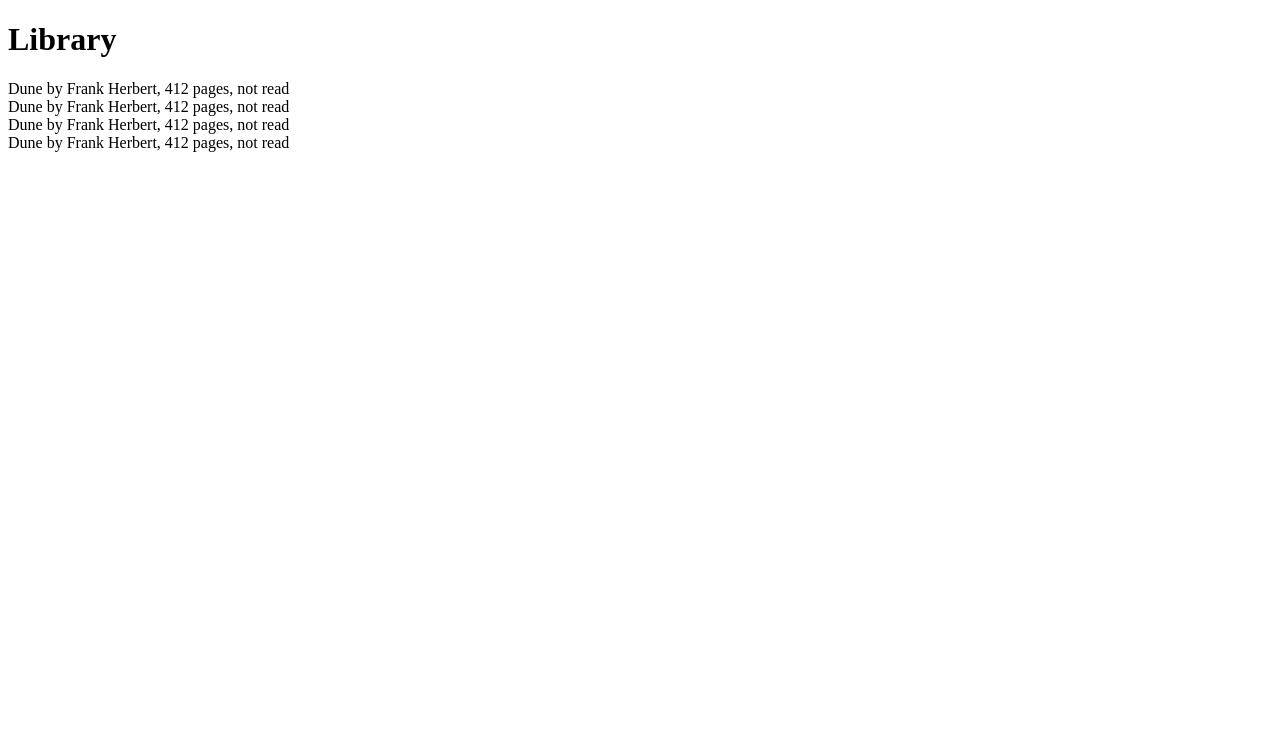
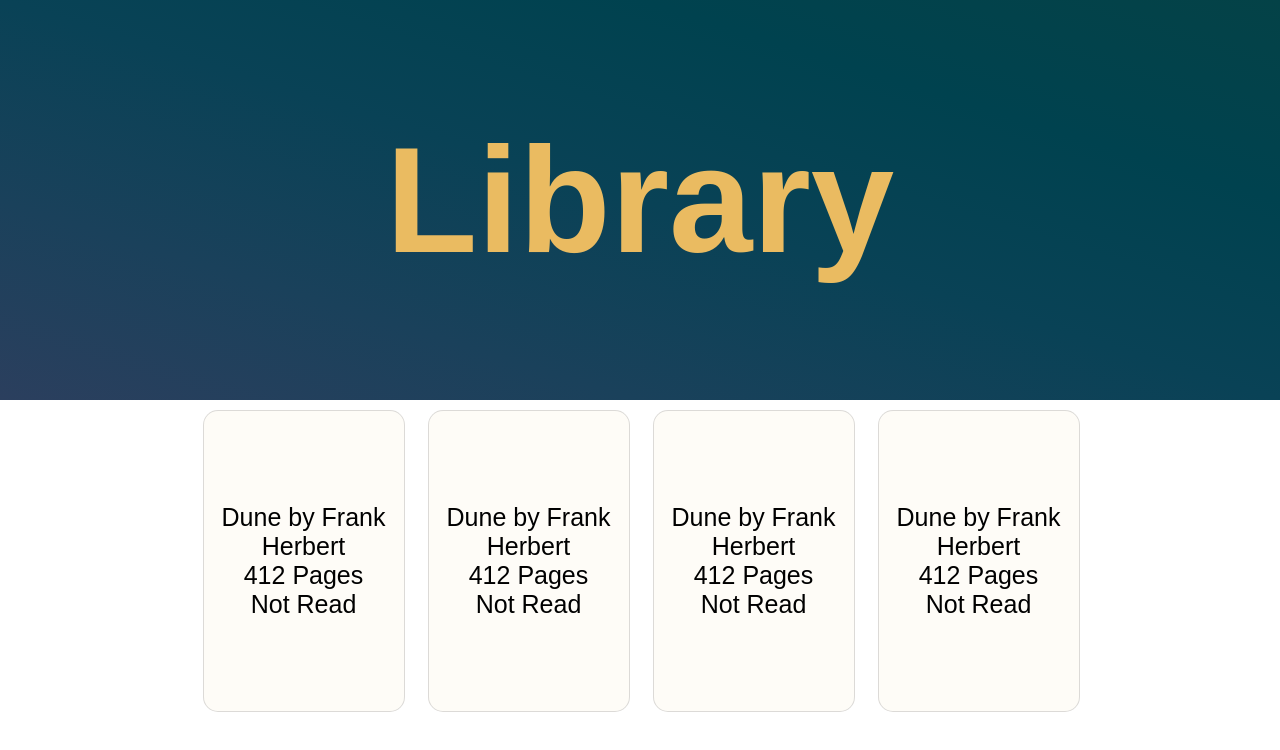
Before and after one commit to KTAGit/Library, a plain HTML site: page index.html in a window 1280 px wide. Drawn offline with Linux system fonts and the light colour scheme.

Commit message:
Apply layout and book card styling

```diff
--- a/index.html
+++ b/index.html
@@ -3,10 +3,11 @@
 <head>
     <meta charset="UTF-8">
     <meta name="viewport" content="width=device-width, initial-scale=1.0">
+    <link rel="stylesheet" href="styles.css">
     <title>Document</title>
 </head>
 <body>
-    <header>
+    <header class="title">
         <h1>Library</h1>
     </header>
 
--- a/main.js
+++ b/main.js
@@ -29,11 +29,16 @@ function displayBook(){
     for(let i = 0; i < myLibrary.length; i++){
         const book = myLibrary[i]
 
+        const container = document.createElement("div")
         const bookCard = document.createElement("div")
+
+        container.classList.add("container")
         bookCard.classList.add("book-card")
-        bookCard.textContent = `${book.title} by ${book.author}, ${book.pages} pages, ${book.hasRead ? "read" : "not read"}`
+        bookCard.textContent = `${book.title} by ${book.author}\n${book.pages} Pages\n${book.hasRead ? "Read" : "Not Read"}`;
+        bookCard.style.whiteSpace = "pre-line";
 
-        display.appendChild(bookCard)
+        display.appendChild(container)
+        container.appendChild(bookCard)
     }
 }
 
--- /dev/null
+++ b/styles.css
@@ -0,0 +1,45 @@
+body{
+    margin: 0;
+}
+
+.title {
+    height: 400px;
+    width: 100%;
+    background-image: linear-gradient(to right top, #2b3f5e, #1a415b, #094256, #00424f, #044247);
+    display: grid;
+}
+
+h1 {
+    align-self: center;
+    justify-self: center;
+    font-size: 150px;
+    font-family: Arial, Helvetica, sans-serif;
+    color: #EABB61;
+}
+
+#libraryDisplayList {
+    width: 85%;
+    padding-top: 10px;
+    display: grid;
+    justify-self: center;
+    grid-template-columns: repeat(auto-fit, 200px);
+    gap: 25px;
+    justify-content: center;
+}
+
+.container {
+    width: 200px;
+    height: 300px;
+    display: grid;
+    background-color: #eaba610d;
+    border: #9e9e9e5b solid 1px;
+    border-radius: 15px;
+}
+
+.book-card {
+    text-align: center;
+    align-self: center;
+    font-size: 25px;
+    font-family: Arial, Helvetica, sans-serif;
+
+}
```
